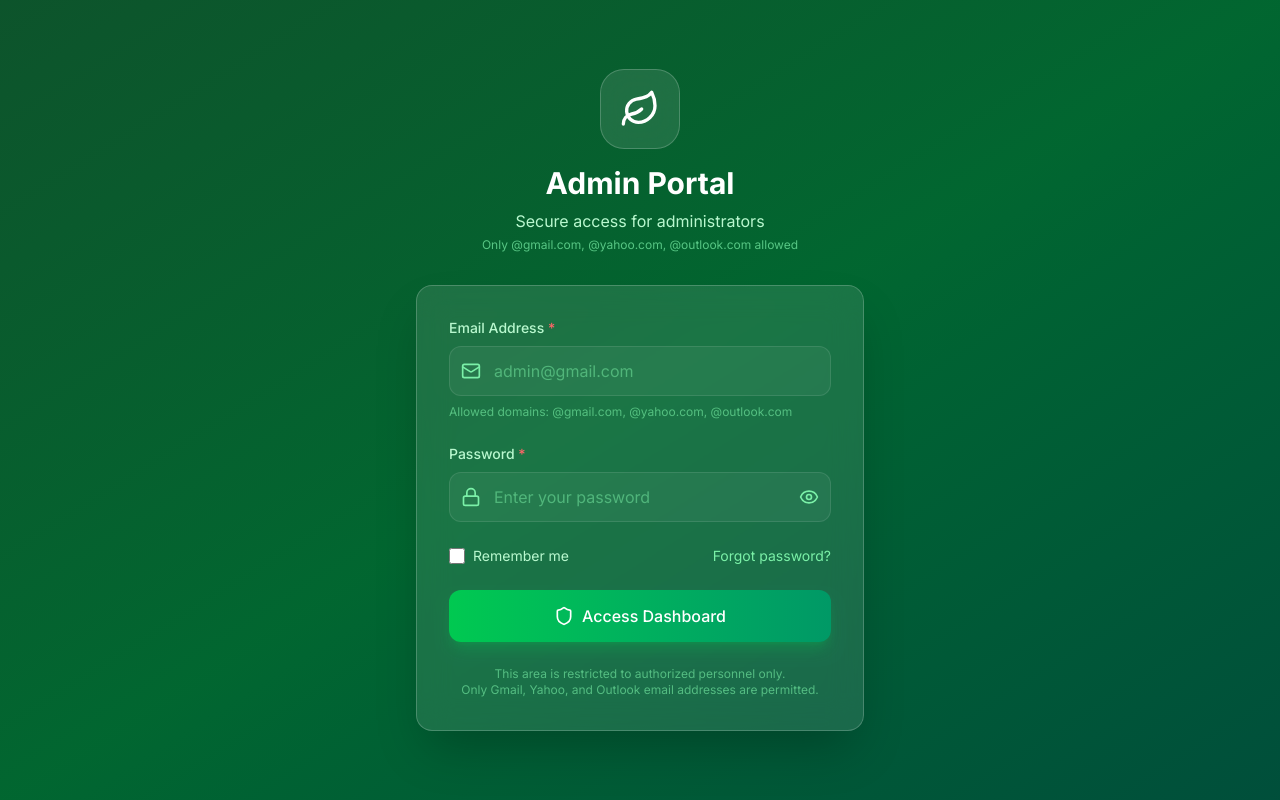
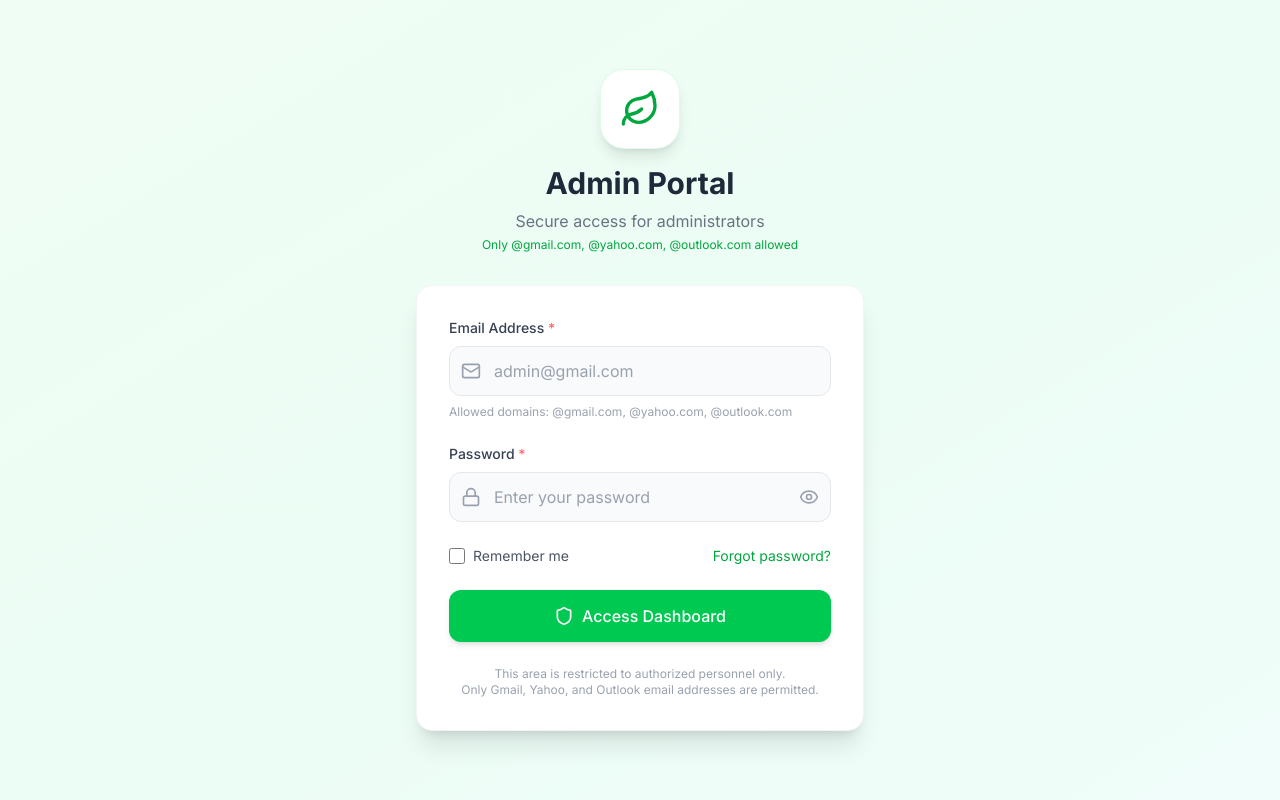
Before and after one commit to Glitxhed-Frenzy/Final_yearProject, a React (Vite) app in the folder carbon-frontend/: page /admin/login in a window 1280 px wide. Built offline with nearby package versions, Linux system fonts and the light colour scheme.

Commit message:
Changed to a lighter background

```diff
--- a/carbon-frontend/src/frontend/admin/AdminLogin.jsx
+++ b/carbon-frontend/src/frontend/admin/AdminLogin.jsx
@@ -27,7 +27,6 @@ export default function AdminLogin() {
     setIsLoading(true);
     setError("");
 
-    // Client-side email domain validation
     if (!validateEmailDomain(credentials.email)) {
       setError("Only Gmail, Yahoo, and Outlook email addresses are allowed for admin access.");
       setIsLoading(false);
@@ -35,22 +34,18 @@ export default function AdminLogin() {
     }
 
     try {
-      // Use the real auth API
       const response = await authAPI.login(credentials.email, credentials.password);
 
       const { token, user } = response.data;
 
-      // Check if user has admin role
       if (user.role !== 'admin') {
         throw new Error('Access denied. Admin privileges required.');
       }
 
-      // Double-check email domain on client side
       if (!validateEmailDomain(user.email)) {
         throw new Error('Invalid admin email domain. Only Gmail, Yahoo, and Outlook allowed.');
       }
 
-      // Store tokens
       localStorage.setItem("token", token);
       localStorage.setItem("user", JSON.stringify(user));
       localStorage.setItem("adminAuth", "true");
@@ -74,7 +69,6 @@ export default function AdminLogin() {
     }
   };
 
-  // Load remembered email
   useEffect(() => {
     const rememberedEmail = localStorage.getItem("rememberedAdmin");
     if (rememberedEmail) {
@@ -84,79 +78,79 @@ export default function AdminLogin() {
   }, []);
 
   return (
-    <div className="min-h-screen flex items-center justify-center bg-gradient-to-br from-green-900 via-green-800 to-emerald-900">
-      <div className="absolute inset-0 bg-grid-white/[0.02] bg-[size:50px_50px]"></div>
+    <div className="min-h-screen flex items-center justify-center bg-gradient-to-br from-green-50 via-emerald-50 to-teal-50 p-4">
+      <div className="absolute inset-0 bg-grid-green-500/[0.03] bg-[size:50px_50px]"></div>
 
       <div className="relative z-10 w-full max-w-md">
         {/* Logo */}
         <div className="text-center mb-8">
-          <div className="inline-flex items-center justify-center w-20 h-20 bg-white/10 backdrop-blur-lg rounded-3xl mb-4 border border-white/20">
-            <Leaf className="w-10 h-10 text-white" />
+          <div className="inline-flex items-center justify-center w-20 h-20 bg-white rounded-3xl mb-4 shadow-lg border border-green-100">
+            <Leaf className="w-10 h-10 text-green-600" />
           </div>
-          <h1 className="text-3xl font-bold text-white">Admin Portal</h1>
-          <p className="text-green-200 mt-2">Secure access for administrators</p>
-          <p className="text-green-300/70 text-xs mt-1">Only @gmail.com, @yahoo.com, @outlook.com allowed</p>
+          <h1 className="text-3xl font-bold text-gray-800">Admin Portal</h1>
+          <p className="text-gray-500 mt-2">Secure access for administrators</p>
+          <p className="text-green-600 text-xs mt-1">Only @gmail.com, @yahoo.com, @outlook.com allowed</p>
         </div>
 
         {/* Login Card */}
-        <div className="bg-white/10 backdrop-blur-lg rounded-2xl p-8 border border-white/20 shadow-2xl">
+        <div className="bg-white rounded-2xl shadow-xl p-8 border border-gray-100">
           <form onSubmit={handleSubmit} className="space-y-6">
             {/* Error Message */}
             {error && (
-              <div className="bg-red-500/10 border border-red-500/20 rounded-xl p-4">
+              <div className="bg-red-50 border border-red-200 rounded-xl p-4">
                 <div className="flex items-start gap-2">
-                  <AlertCircle className="w-5 h-5 text-red-400 flex-shrink-0 mt-0.5" />
-                  <p className="text-red-200 text-sm">{error}</p>
+                  <AlertCircle className="w-5 h-5 text-red-500 flex-shrink-0 mt-0.5" />
+                  <p className="text-red-600 text-sm">{error}</p>
                 </div>
               </div>
             )}
 
             {/* Email Field */}
             <div>
-              <label className="block text-sm font-medium text-green-200 mb-2">
+              <label className="block text-sm font-medium text-gray-700 mb-2">
                 Email Address <span className="text-red-400">*</span>
               </label>
               <div className="relative">
-                <div className="absolute left-3 top-1/2 transform -translate-y-1/2">
-                  <Mail className="w-5 h-5 text-green-300" />
+                <div className="absolute left-3 top-1/2 transform -translate-y-1/2 text-gray-400">
+                  <Mail className="w-5 h-5" />
                 </div>
                 <input
                   type="email"
                   name="email"
                   value={credentials.email}
                   onChange={(e) => setCredentials({...credentials, email: e.target.value})}
-                  className="w-full pl-11 pr-4 py-3 bg-white/5 border border-white/10 rounded-xl text-white placeholder-green-300/50 focus:outline-none focus:ring-2 focus:ring-green-500 focus:border-transparent transition-all"
+                  className="w-full pl-11 pr-4 py-3 bg-gray-50 border border-gray-200 rounded-xl text-gray-800 placeholder-gray-400 focus:outline-none focus:ring-2 focus:ring-green-400 focus:border-transparent transition-all"
                   placeholder="admin@gmail.com"
                   disabled={isLoading}
                 />
               </div>
-              <p className="text-xs text-green-300/60 mt-2">
+              <p className="text-xs text-gray-400 mt-2">
                 Allowed domains: @gmail.com, @yahoo.com, @outlook.com
               </p>
             </div>
 
             {/* Password Field */}
             <div>
-              <label className="block text-sm font-medium text-green-200 mb-2">
+              <label className="block text-sm font-medium text-gray-700 mb-2">
                 Password <span className="text-red-400">*</span>
               </label>
               <div className="relative">
-                <div className="absolute left-3 top-1/2 transform -translate-y-1/2">
-                  <Lock className="w-5 h-5 text-green-300" />
+                <div className="absolute left-3 top-1/2 transform -translate-y-1/2 text-gray-400">
+                  <Lock className="w-5 h-5" />
                 </div>
                 <input
                   type={showPassword ? "text" : "password"}
                   name="password"
                   value={credentials.password}
                   onChange={(e) => setCredentials({...credentials, password: e.target.value})}
-                  className="w-full pl-11 pr-12 py-3 bg-white/5 border border-white/10 rounded-xl text-white placeholder-green-300/50 focus:outline-none focus:ring-2 focus:ring-green-500 focus:border-transparent transition-all"
+                  className="w-full pl-11 pr-12 py-3 bg-gray-50 border border-gray-200 rounded-xl text-gray-800 placeholder-gray-400 focus:outline-none focus:ring-2 focus:ring-green-400 focus:border-transparent transition-all"
                   placeholder="Enter your password"
                   disabled={isLoading}
                 />
                 <button
                   type="button"
                   onClick={() => setShowPassword(!showPassword)}
-                  className="absolute right-3 top-1/2 transform -translate-y-1/2 text-green-300 hover:text-white transition-colors"
+                  className="absolute right-3 top-1/2 transform -translate-y-1/2 text-gray-400 hover:text-gray-600 transition-colors"
                 >
                   {showPassword ? <EyeOff className="w-5 h-5" /> : <Eye className="w-5 h-5" />}
                 </button>
@@ -166,10 +160,15 @@ export default function AdminLogin() {
             {/* Remember Me & Forgot Password */}
             <div className="flex items-center justify-between">
               <label className="flex items-center cursor-pointer">
-                <input type="checkbox" checked={rememberMe} onChange={(e) => setRememberMe(e.target.checked)} className="w-4 h-4 text-green-600 border-white/20 rounded focus:ring-green-500 bg-white/5" />
-                <span className="ml-2 text-sm text-green-200">Remember me</span>
+                <input
+                  type="checkbox"
+                  checked={rememberMe}
+                  onChange={(e) => setRememberMe(e.target.checked)}
+                  className="w-4 h-4 text-green-500 border-gray-300 rounded focus:ring-green-400 bg-gray-50"
+                />
+                <span className="ml-2 text-sm text-gray-600">Remember me</span>
               </label>
-              <Link to="/admin/forgot-password" className="text-sm text-green-300 hover:text-white transition-colors">
+              <Link to="/admin/forgot-password" className="text-sm text-green-600 hover:text-green-700 transition-colors">
                 Forgot password?
               </Link>
             </div>
@@ -178,7 +177,7 @@ export default function AdminLogin() {
             <button
               type="submit"
               disabled={isLoading}
-              className="w-full py-3.5 px-4 bg-gradient-to-r from-green-500 to-emerald-600 text-white font-medium rounded-xl hover:from-green-600 hover:to-emerald-700 transition-all duration-200 shadow-lg shadow-green-500/25 hover:shadow-xl disabled:opacity-70 disabled:cursor-not-allowed flex items-center justify-center gap-2"
+              className="w-full py-3.5 px-4 bg-green-500 hover:bg-green-600 text-white font-medium rounded-xl transition-all duration-200 shadow-md hover:shadow-lg disabled:opacity-70 disabled:cursor-not-allowed flex items-center justify-center gap-2"
             >
               {isLoading ? (
                 <>
@@ -196,7 +195,7 @@ export default function AdminLogin() {
 
           {/* Security Notice */}
           <div className="mt-6 text-center">
-            <p className="text-xs text-green-300/60">
+            <p className="text-xs text-gray-400">
               This area is restricted to authorized personnel only.
               <br />Only Gmail, Yahoo, and Outlook email addresses are permitted.
             </p>
```
